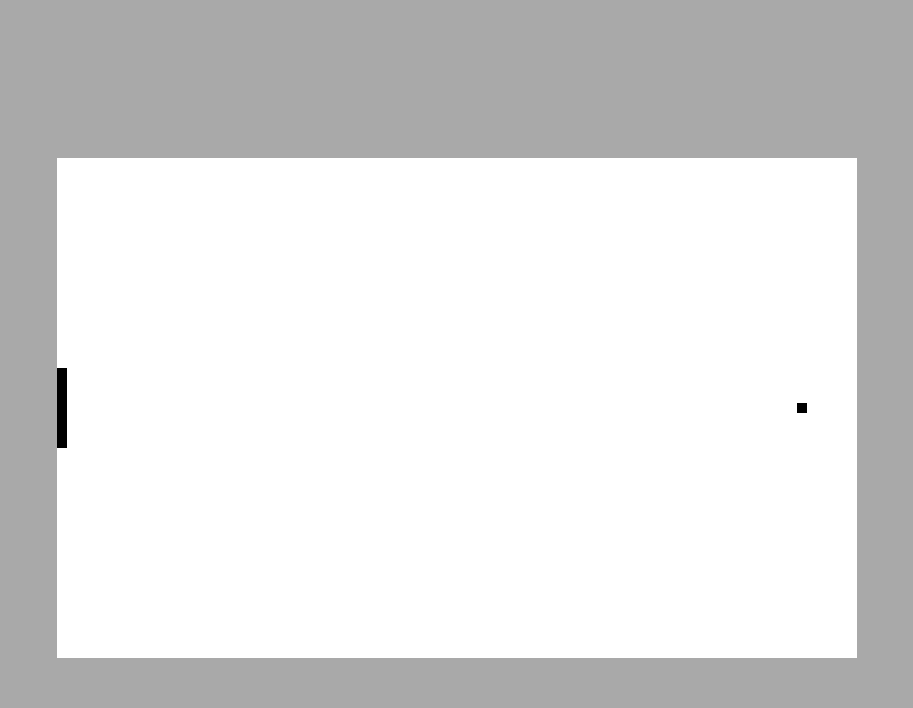
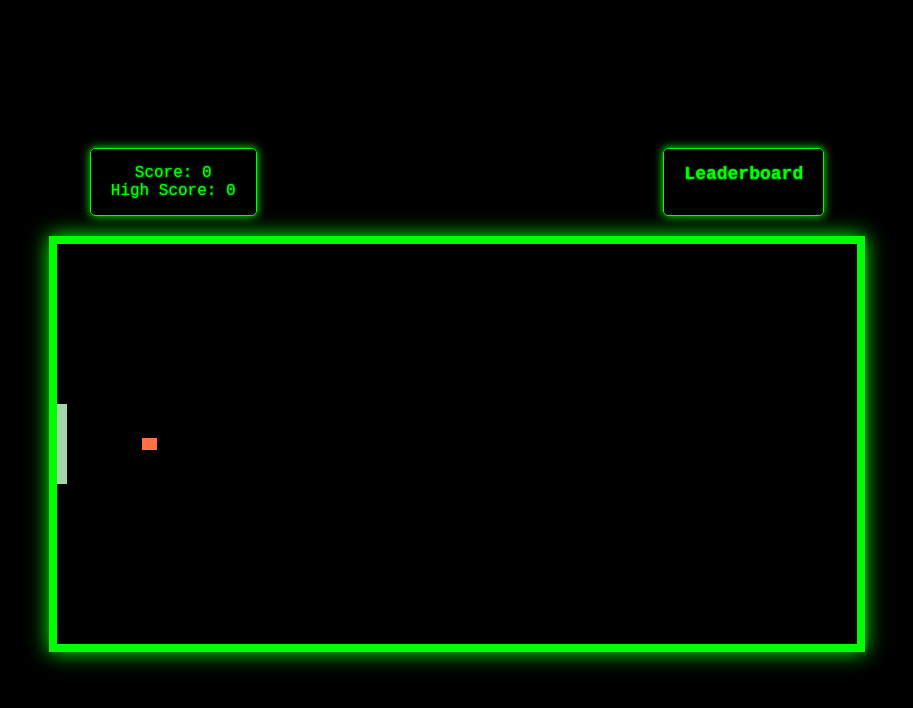
Before and after one commit to Kobe-Erauw/pong, a website built with Vite: page index.html in a window 1280 px wide. Shown: the whole page, without its empty margins (183-1096 px from the left). Built offline with nearby package versions, Linux system fonts and the light colour scheme.

Commit message:
style and ui elements

```diff
--- a/index.html
+++ b/index.html
@@ -2,11 +2,25 @@
 <html lang="en">
 <head>
     <meta charset="UTF-8"/>
-    <title>pong</title>
+    <title>Pong</title>
     <link rel="stylesheet" href="./src/style.css">
 </head>
 <body>
-<canvas></canvas>
+<div class="game-container">
+    <div class="ui">
+        <div class="scoreboard">
+            <div class="score">Score: <span id="score">0</span></div>
+            <div class="high-score">High Score: <span id="high-score">0</span></div>
+        </div>
+        <div class="leaderboard">
+            <h3>Leaderboard</h3>
+            <ul id="leaderboard-list">
+                <!-- Dynamisch gegenereerde scores -->
+            </ul>
+        </div>
+    </div>
+    <canvas></canvas>
+</div>
 <script type="module" src="/src/main.ts"></script>
 </body>
 </html>
--- a/src/Ball.ts
+++ b/src/Ball.ts
@@ -7,9 +7,9 @@ export class Ball extends Rectangle {
     direction: Direction
 
     constructor(ctx: CanvasRenderingContext2D) {
-        const size: Size = {w: 10, h: 10};
+        const size: Size = {w: 15, h: 15};
         const position: Position = {x: (ctx.canvas.width - size.w) / 2, y: (ctx.canvas.height - size.h) / 2}
-        super(position, size, ctx);
+        super(position, size, ctx, "#FF7043");
         this.speed = 1000;
         this.direction = {x: -1, y: 0};
     }
--- a/Pallet.ts
+++ b/src/Pallet.ts
@@ -1,13 +1,13 @@
-import {Rectangle} from "./src/rectangle";
-import {PalletDirection, Position, Size} from "./src/types";
+import {Rectangle} from "./rectangle.ts";
+import {PalletDirection, Position, Size} from "./types.ts";
 
 export class Pallet extends Rectangle {
     speed: number = 300; // px/second
 
     constructor(ctx: CanvasRenderingContext2D) {
-        const size: Size = {w: 10, h: 80};
+        const size: Size = {w: 10, h: 100};
         const position: Position = {x: 0, y: (ctx.canvas.height - size.h) / 2}
-        super(position, size, ctx);
+        super(position, size, ctx, "#A5D6A7");
     }
 
     move(direction: PalletDirection, timeExpired: number) {
--- a/src/main.ts
+++ b/src/main.ts
@@ -1,4 +1,4 @@
-import {Pallet} from "../Pallet.ts";
+import {Pallet} from "./Pallet.ts";
 import {CanvasSide, PalletDirection} from "./types.ts";
 import {Ball} from "./Ball.ts";
 
@@ -28,7 +28,7 @@ class Game {
     }
 
     getAngleFromPallet(pallet: Pallet) {
-        const maxAngle = 45;
+        const maxAngle = 30;
         const yMiddleBall: number = this.ball.position.y + this.ball.size.h / 2;
         const yMiddlePallet: number = pallet.position.y + pallet.size.h / 2;
 
@@ -44,7 +44,15 @@ class Game {
         this.leftPallet.move(this.direction, timeElapsed);
         this.ball.move(timeElapsed);
 
+        this.checkCollisions();
 
+        this.clearCanvas();
+        this.leftPallet.draw();
+        this.ball.draw();
+        requestAnimationFrame(this.gameLoop);
+    }
+
+    checkCollisions() {
         if (this.ballCollidesWithPallet(this.ball, this.leftPallet)) {
             console.log("voorRedirect:")
             console.log(this.ball.direction)
@@ -74,10 +82,6 @@ class Game {
                 this.ball.direction.y *= -1;
             }
         }
-        this.clearCanvas();
-        this.leftPallet.draw();
-        this.ball.draw();
-        requestAnimationFrame(this.gameLoop);
     }
 
     ballcollideswithcanvas(ball: Ball): CanvasSide {
--- a/src/rectangle.ts
+++ b/src/rectangle.ts
@@ -4,15 +4,17 @@ export class Rectangle {
     position: Position;
     size: Size;
     ctx: CanvasRenderingContext2D;
+    color: string;
 
-    constructor(position: Position, size: Size, ctx: CanvasRenderingContext2D) {
+    constructor(position: Position, size: Size, ctx: CanvasRenderingContext2D, color: string = "black") {
         this.position = position;
         this.size = size;
         this.ctx = ctx;
+        this.color = color
     }
 
-    draw(color: string = "black") {
-        this.ctx.fillStyle = color;
+    draw() {
+        this.ctx.fillStyle = this.color;
         this.ctx.fillRect(this.position.x, this.position.y, this.size.w, this.size.h);
     }
 }
--- a/src/style.css
+++ b/src/style.css
@@ -1,11 +1,105 @@
+/* Algemene reset en CRT-stijl */
 body {
+    margin: 0;
+    padding: 0;
     display: flex;
+    justify-content: center;
     align-items: center;
-    justify-content: center;
-    background-color: darkgray;
     height: 100vh;
+    background: #000000; /* Zwart, CRT-achtergrond */
+    font-family: 'Courier New', monospace; /* Retro stijl */
+    color: #00ff00; /* Felgroene CRT-tekst */
+    overflow: hidden;
+    text-shadow: 0 0 2px #00ff00; /* Glow-effect voor tekst */
 }
 
+.game-container {
+    display: flex;
+    flex-direction: column;
+    align-items: center;
+}
+
+.ui {
+    display: flex;
+    justify-content: space-between;
+    width: 90%;
+    max-width: 800px;
+    margin-bottom: 20px;
+}
+
+.scoreboard, .leaderboard {
+    background: rgba(0, 0, 0, 0.8); /* Donkere achtergrond met transparantie */
+    padding: 15px 20px;
+    border-radius: 5px;
+    border: 1px solid #00ff00; /* Groen CRT-rand */
+    box-shadow: 0 0 10px #00ff00; /* Neon glow */
+    text-align: center;
+}
+
+.leaderboard h3 {
+    margin: 0 0 10px;
+    font-size: 18px;
+    color: #00ff00; /* Zelfde groen als andere teksten */
+}
+
+#leaderboard-list {
+    list-style: none;
+    padding: 0;
+    margin: 0;
+    color: #00ff00;
+}
+
+#leaderboard-list li {
+    padding: 5px 0;
+    border-bottom: 1px solid rgba(0, 255, 0, 0.5);
+}
+
+/* Canvas */
 canvas {
-    background-color: white;
+    width: 800px;
+    height: 400px;
+    border: 8px solid #00ff00; /* Neon groene rand */
+    background: #000000; /* Zwart canvas */
+    position: relative;
+    box-shadow: 0 0 20px #00ff00; /* Glow voor CRT-effect */
+    image-rendering: pixelated; /* Pixel-perfect stijl */
 }
+
+/* Toevoeging: CRT-scanlines */
+canvas::before {
+    content: "";
+    position: absolute;
+    width: 100%;
+    height: 100%;
+    background: repeating-linear-gradient(
+            0deg,
+            rgba(0, 0, 0, 0.1) 0px,
+            rgba(0, 0, 0, 0.3) 2px
+    );
+    pointer-events: none;
+    z-index: 1;
+}
+
+/* Animatie voor een subtiele knippering */
+body::after {
+    content: "";
+    position: fixed;
+    top: 0;
+    left: 0;
+    width: 100%;
+    height: 100%;
+    background: rgba(255, 255, 255, 0.02);
+    mix-blend-mode: overlay;
+    pointer-events: none;
+    z-index: 999;
+    animation: flicker 0.15s infinite;
+}
+
+@keyframes flicker {
+    0%, 100% {
+        opacity: 0.02;
+    }
+    50% {
+        opacity: 0.05;
+    }
+}
```
